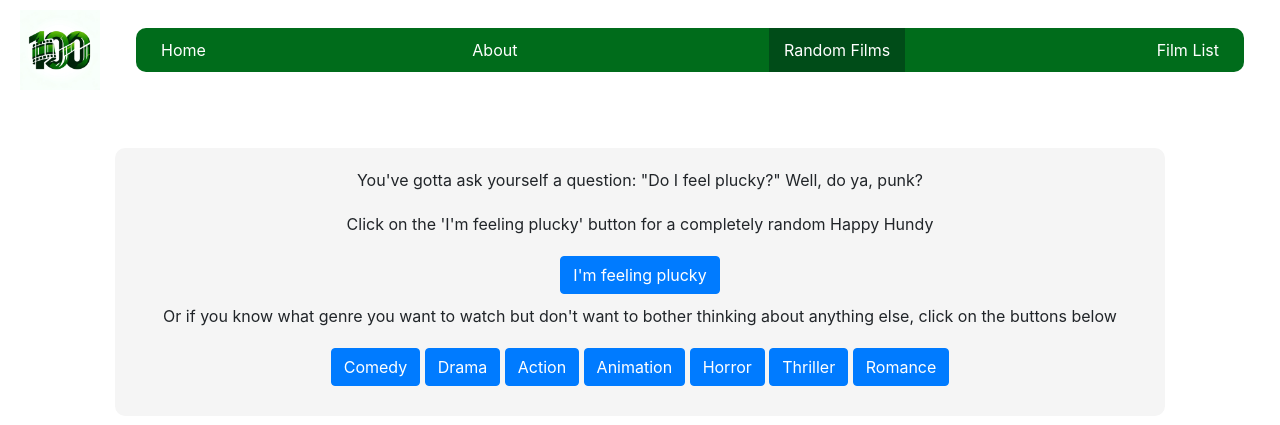
After one commit to easterlymould/happyhundies, a Flask app: page /randomfilms in a window 1280 px wide. The commit adds this page. Shown: the top 425 px of the page. Run offline with Flask 3, Linux system fonts and the light colour scheme; some libraries are stand-ins or nearby versions.

Commit message:
Added Random Film page

```diff
--- a/applauncher.py
+++ b/applauncher.py
@@ -69,10 +69,21 @@ def admin():
 
 @app.route('/random_film')
 def random_film():
+    genre = request.args.get('genre', None)  # Get the genre parameter from the query string
+
     conn = sqlite3.connect(DATABASE)
     cur = conn.cursor()
-    cur.execute("SELECT * FROM hhdata")
+
+    if genre:
+        # Modify the SQL query to filter films containing the specified genre in the genre column
+        sql_query = "SELECT * FROM hhdata WHERE genre LIKE ?"
+        cur.execute(sql_query, ('%' + genre + '%',))
+    else:
+        # If no genre is specified, return any film
+        cur.execute("SELECT * FROM hhdata")
+
     films = cur.fetchall()
+
     if films:
         film = random.choice(films)
         film_data = {
@@ -86,9 +97,11 @@ def random_film():
             "imdb_link": film[8]
         }
     else:
-        film_data = None
+        film_data = None  # Return None if no films are found
+
     conn.close()
-    return jsonify(film_data)
+    return jsonify(film_data if film_data else {"error": "No films found"})
+
 
 # Function that is called when a new film is being inserted by the admin from the admin page. It takes form criteria about a film from the admin page as its inputs.
 def insert_film(name, year, runtime, genre, language, imdb_score, comment):
@@ -198,6 +211,10 @@ def index():
 def about():
     return render_template('about.html')
 
+@app.route('/randomfilms')
+def randomfilms():
+    return render_template('randomfilms.html')
+
 # App route for displaying the list of films https://www.digitalocean.com/community/tutorials/processing-incoming-request-data-in-flask
 @app.route('/film_list')
 # Function for displaying films. It uses requests.args.get to retrieve the query parameters from the URL/form filter request and declares them as variables that can be used to then fetch the films
--- /dev/null
+++ b/static/filmrandomiser.js
@@ -0,0 +1,56 @@
+$(document).ready(function() {
+    function fetchFilmDetails(genre) {
+        $.getJSON('/random_film', { genre: genre }, function(data) {
+            console.log("Data received:", data); // Log the received data
+            if (data) {
+                $('#filmTitle').text(data.title + " (" + data.year + ")");
+                $('#filmRuntime').text(data.runtime + " minutes");
+                $('#filmGenre').text(data.genre);
+                $('#filmLanguage').text(data.language);
+                $('#filmIMDBScore').text(data.imdb_score);
+                $('#filmComment').text(data.comment);
+                $('#filmIMDBLink').attr('href', data.imdb_link);
+                $('#filmDetails').show();
+            } else {
+                $('#filmTitle').text("No films found.");
+                $('#filmDetails').hide();
+            }
+        }).fail(function() {
+            $('#filmTitle').text("Error fetching film.");
+            $('#filmDetails').hide();
+        });
+    }
+
+    $('#pluckyButton').click(function() {
+        fetchFilmDetails(''); // Fetch any genre
+    });
+
+    $('#comedyButton').click(function() {
+        fetchFilmDetails('Comedy');
+    });
+
+    $('#dramaButton').click(function() {
+        fetchFilmDetails('Drama');
+    });
+
+    $('#actionButton').click(function() {
+        fetchFilmDetails('Action');
+    });
+
+    $('#horrorButton').click(function() {
+        fetchFilmDetails('Horror');
+    });
+
+    $('#thrillerButton').click(function() {
+        fetchFilmDetails('Thriller');
+    });
+
+    $('#animationButton').click(function() {
+        fetchFilmDetails('Animation');
+    });
+
+    $('#romanceButton').click(function() {
+        fetchFilmDetails('Romance');
+    });
+
+});
--- a/static/style.css
+++ b/static/style.css
@@ -96,7 +96,6 @@
   background-color: #fff;
   border-radius: 8px;  /* Rounded corners for aesthetics */
   transition: transform 0.3s ease-in-out, box-shadow 0.3s ease-in-out;
-  width: 100%;  /* Set width to 100% to fill the container */
 }
 
 .card:hover {
@@ -124,8 +123,11 @@
   .card-container {
     padding: 0; /* Removing padding to allow cards to use full width */
   }
+
+  .card {
+    margin: 10px;  /* Add margin to create spacing between cards */
+  }
 }
-
 
 /* Show/hide table and cards based on screen size */
 @media (max-width: 768px) {
@@ -156,6 +158,14 @@
 
 .filmlist-page-container {
   background-color: #ffffff; /* Distinct background for the film list container */
+}
+
+.plucky-container p {
+  margin-bottom: 20px;
+}
+
+.plucky-container .btn {
+  margin-bottom: 10px;
 }
 
 .table {
@@ -190,3 +200,10 @@ th {
   border: 1px solid #ddd;
   border-radius: 4px;
 }
+
+/* Specific styles for random film card to always be narrow */
+.random-film-card {
+  max-width: 400px;  /* Set a fixed max width to make it narrow */
+  margin-left: auto;
+  margin-right: auto;
+}
--- a/templates/about.html
+++ b/templates/about.html
@@ -15,7 +15,8 @@
     <meta name="viewport" content="width=device-width, initial-scale=1.0">
     <link rel="stylesheet" href="https://maxcdn.bootstrapcdn.com/bootstrap/4.5.2/css/bootstrap.min.css">
     <link rel="stylesheet" href="static/style.css">
-    <title>HAPPY HUNDIES - ABOUT</title>
+    <link rel="icon" type="image/x-icon" href="{{ url_for('static', filename='HappyHundies.png') }}">
+    <title>Happy Hundies - About</title>
 </head>
 
 <body>
@@ -27,6 +28,7 @@
             <div class="navbar-links">
                 <a href="/">Home</a>
                 <a class="active" href="/about">About</a>
+                <a href="/randomfilms">Random Films</a>
                 <a href="/film_list">Film List</a>
             </div>
         </nav>
--- a/templates/film_list.html
+++ b/templates/film_list.html
@@ -14,6 +14,7 @@
     <meta name="viewport" content="width=device-width, initial-scale=1.0">
     <link rel="stylesheet" href="https://maxcdn.bootstrapcdn.com/bootstrap/4.5.2/css/bootstrap.min.css">
     <link rel="stylesheet" href="{{ url_for('static', filename='style.css') }}">
+    <link rel="icon" type="image/x-icon" href="{{ url_for('static', filename='HappyHundies.png') }}">
     <title>Happy Hundies - Film List</title>
 </head>
 
@@ -26,6 +27,7 @@
             <div class="navbar-links">
                 <a href="/">Home</a>
                 <a href="/about">About</a>
+                <a href="/randomfilms">Random Films</a>
                 <a class="active" href="/film_list">Film List</a>
             </div>
         </nav>
--- /dev/null
+++ b/templates/randomfilms.html
@@ -0,0 +1,68 @@
+<!-- templates -->
+<!DOCTYPE html>
+<html lang="en">
+<head>
+    <!-- Google tag (gtag.js) -->
+<script async src="https://www.googletagmanager.com/gtag/js?id=G-BKGVF33PGT"></script>
+<script>
+  window.dataLayer = window.dataLayer || [];
+  function gtag(){dataLayer.push(arguments);}
+  gtag('js', new Date());
+
+  gtag('config', 'G-BKGVF33PGT');
+</script>
+    <meta charset="UTF-8">
+    <meta name="viewport" content="width=device-width, initial-scale=1.0">
+    <link rel="stylesheet" href="https://maxcdn.bootstrapcdn.com/bootstrap/4.5.2/css/bootstrap.min.css">
+    <link rel="stylesheet" href="static/style.css">
+    <link rel="icon" type="image/x-icon" href="{{ url_for('static', filename='HappyHundies.png') }}">
+    <title>Happy Hundies - Random Films</title>
+</head>
+
+<body>
+    <header class="header-navbar">
+        <a href="/" class="logo-link">
+            <img src="{{ url_for('static', filename='HappyHundies.png') }}" alt="Happy Hundies Logo" class="header-logo">
+        </a>
+        <nav class="navbar">
+            <div class="navbar-links">
+                <a href="/">Home</a>
+                <a href="/about">About</a>
+                <a class="active" href="/randomfilms">Random Films</a>
+                <a href="/film_list">Film List</a>
+            </div>
+        </nav>
+    </header>
+
+    <div class="container mt-5">
+    <div class="plucky-container text-center mt-4">
+        <p>You've gotta ask yourself a question: "Do I feel plucky?" Well, do ya, punk?</p>
+        <p>Click on the 'I'm feeling plucky' button for a completely random Happy Hundy</p>
+        <button type="button" id="pluckyButton" class="btn btn-primary">I'm feeling plucky</button>
+        <p>Or if you know what genre you want to watch but don't want to bother thinking about anything else, click on the buttons below</p>
+        <button type="button" id="comedyButton" class="btn btn-primary">Comedy</button>
+        <button type="button" id="dramaButton" class="btn btn-primary">Drama</button>
+        <button type="button" id="actionButton" class="btn btn-primary">Action</button>
+        <button type="button" id="animationButton" class="btn btn-primary">Animation</button>
+        <button type="button" id="horrorButton" class="btn btn-primary">Horror</button>
+        <button type="button" id="thrillerButton" class="btn btn-primary">Thriller</button>
+        <button type="button" id="romanceButton" class="btn btn-primary">Romance</button>
+    </div>
+    </div>
+    <div id="filmDetails" class="random-film-card mt-4" style="display: none;">
+        <div class="card">
+            <h2 id="filmTitle" class="film-title card-title"></h2>
+            <p class="card-text"><span class="film-detail"><strong>Runtime: </strong></span><span id="filmRuntime"></span></p>
+            <p class="card-text"><span class="film-detail"><strong>Genre: </strong></span><span id="filmGenre"></span></p>
+            <p class="card-text"><span class="film-detail"><strong>Language: </strong></span><span id="filmLanguage"></span></p>
+            <p class="card-text"><span class="film-detail"><strong>IMDB Score: </strong></span><span id="filmIMDBScore"></span></p>
+            <p class="card-text"><span class="film-detail"><strong>Comment: </strong></span><span id="filmComment"></span></p>
+            <p class="card-text"><span class="film-detail"><strong>Link: </strong></span><a id="filmIMDBLink" href="" target="_blank">IMDB</a></p>
+        </div>
+    </div>
+
+
+    <script src="https://ajax.googleapis.com/ajax/libs/jquery/3.5.1/jquery.min.js"></script>
+    <script src="/static/filmrandomiser.js"></script>
+</body>
+</html>
```
Also changed, not shown: templates/index.html (+7 -38 lines).
